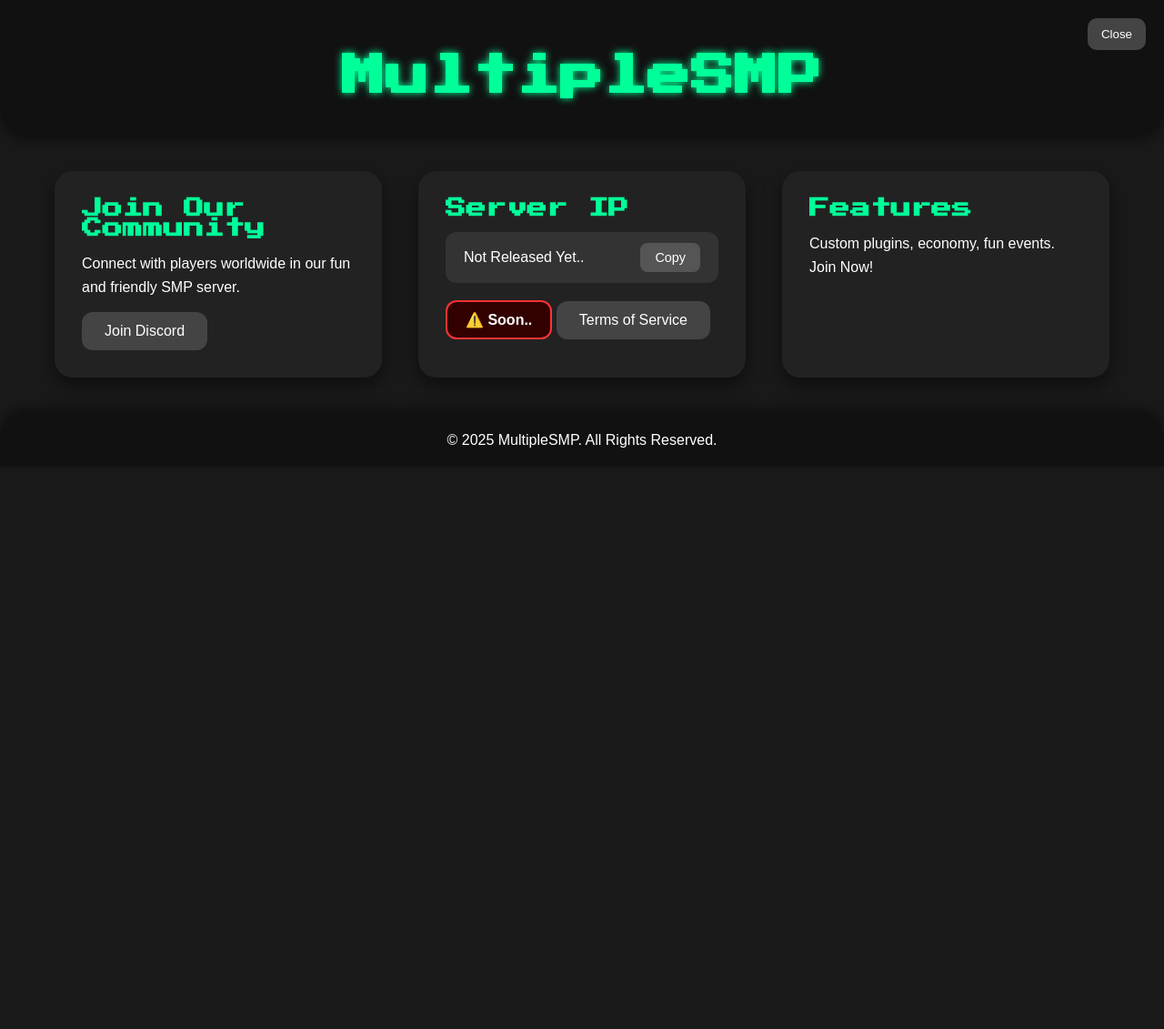
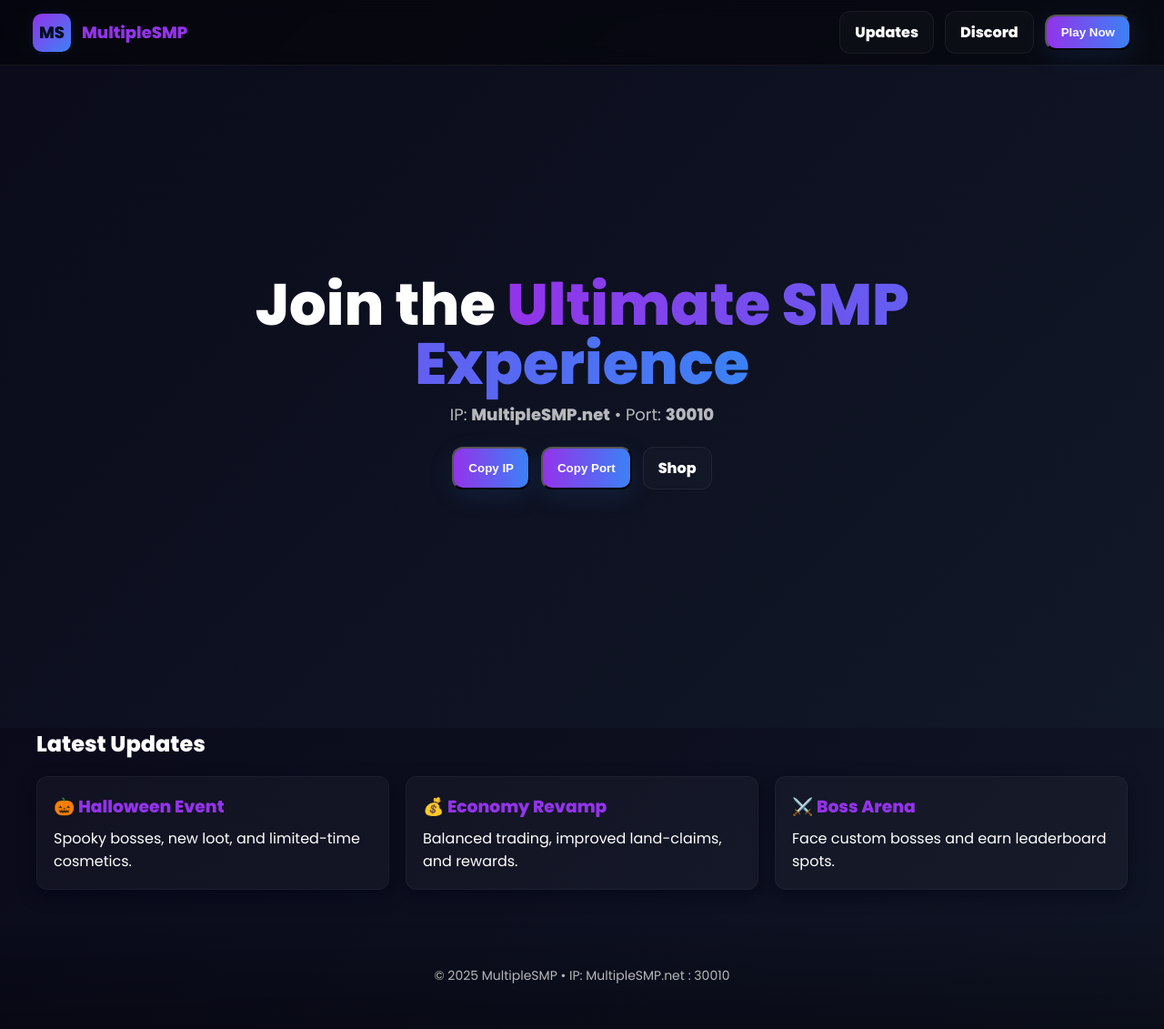
Before and after one commit to AKLudde/AKLudde.github.io, a plain HTML site: page index.html in a window 1280 px wide. Shown: the whole page at 91% size. Before the commit the page ends 800 px from the top, so only its background shows below. Drawn offline with Linux system fonts and the light colour scheme; no server answers.

Commit message:
Add files via upload

```diff
--- a/index.html
+++ b/index.html
@@ -1,278 +1,233 @@
-<!DOCTYPE html>
+<!doctype html>
 <html lang="en">
 <head>
-<meta charset="UTF-8">
-<meta name="viewport" content="width=device-width, initial-scale=1.0">
-<title>MultipleSMP</title>
-<link href="https://fonts.googleapis.com/css2?family=Press+Start+2P&display=swap" rel="stylesheet">
+  <meta charset="utf-8" />
+  <meta name="viewport" content="width=device-width,initial-scale=1" />
+  <title>MultipleSMP — Play Now</title>
+  <meta name="description" content="MultipleSMP — Join the server: MultipleSMP.net:30010. Epic SMP, live events, cosmetics, community." />
+  <!-- Fonts -->
+  <link href="https://fonts.googleapis.com/css2?family=Poppins:wght@400;600;800&family=Inter:wght@300;400;600&display=swap" rel="stylesheet">
   <style>
-  * { margin: 0; padding: 0; box-sizing: border-box; }
-
-  body {
-    font-family: 'Arial', sans-serif;
-    background: #1a1a1a;
-    color: #fff;
-    min-height: 100vh;
-    overflow-x: hidden;
+    :root{
+      --nav-height:72px;
+      --bg-1: #0a0a1a;
+      --bg-2: #111827;
+      --accent: #9333ea;
+      --accent-2: #3b82f6;
+      --glass: rgba(255,255,255,0.05);
+      --muted: rgba(255,255,255,0.7);
+    }
+    *{box-sizing:border-box;margin:0;padding:0}
+    html,body{height:100%}
+    body{
+      font-family: 'Poppins','Inter',system-ui,-apple-system,sans-serif;
+      background:linear-gradient(135deg,var(--bg-1),var(--bg-2));
+      color:#fff;overflow-x:hidden;position:relative;scroll-behavior:smooth;padding-top:var(--nav-height);
     }
 
-  header {
-    text-align: center;
-    padding: 60px 20px 40px 20px;
-    background: #111;
-    border-bottom-left-radius: 30px;
-    border-bottom-right-radius: 30px;
-    box-shadow: 0 5px 15px rgba(0,0,0,0.5);
-  }
+    /* Navbar */
+    .nav{position:fixed;top:0;left:0;right:0;height:var(--nav-height);display:flex;align-items:center;justify-content:space-between;padding:12px 36px;z-index:100;background:rgba(0,0,0,0.45);backdrop-filter:blur(8px);border-bottom:1px solid rgba(255,255,255,0.06)}
+    .brand{display:flex;align-items:center;gap:12px;font-weight:800;font-size:18px;color:var(--accent)}
+    .logo{width:42px;height:42px;border-radius:10px;background:linear-gradient(135deg,var(--accent),var(--accent-2));display:flex;align-items:center;justify-content:center;font-weight:800;color:#041022;box-shadow:0 0 10px rgba(59,130,246,0.12)}
+    .links{display:flex;gap:12px;align-items:center}
 
-  header h1 {
-    font-family: 'Press Start 2P', cursive;
-    font-size: clamp(2rem, 5vw, 3rem);
-    color: #00ff99;
-    text-shadow: 0 0 8px #00ff99;
-  }
+    /* Buttons */
+    .btn{padding:10px 16px;border-radius:12px;font-weight:700;cursor:pointer;text-decoration:none;transition:all .22s;display:inline-flex;align-items:center;justify-content:center;position:relative;overflow:hidden}
+    .btn::after{content:"";position:absolute;inset:0;background:rgba(255,255,255,0.1);opacity:0;transition:opacity .3s}
+    .btn:hover::after{opacity:1}
+    .btn-primary{background:linear-gradient(90deg,var(--accent),var(--accent-2));color:#fff;box-shadow:0 8px 28px rgba(59,130,246,0.12)}
+    .btn-ghost{border:1px solid rgba(255,255,255,0.06);background:rgba(255,255,255,0.02);color:#fff}
 
-  .main {
-    display: flex;
-    flex-wrap: wrap;
-    justify-content: center;
-    max-width: 1200px;
-    margin: 40px auto;
-    gap: 40px;
-    padding: 0 20px;
-  }
+    /* Layout / hero */
+    main{max-width:1200px;margin:0 auto}
+    .hero{min-height:calc(100vh - var(--nav-height));display:flex;align-items:center;justify-content:center;padding:48px 6vw 80px;text-align:center;position:relative}
+    .hero h1{font-size:clamp(32px,6vw,64px);font-weight:800;line-height:1.02;margin-bottom:8px;opacity:0;transform:translateY(40px) scale(.95);animation:fadeZoom 1s forwards .3s}
+    .hero h1 span{background:linear-gradient(90deg,var(--accent),var(--accent-2));-webkit-background-clip:text;color:transparent}
+    .hero p{margin-top:10px;font-size:18px;color:var(--muted);opacity:0;animation:fadeIn 1s forwards .8s}
+    .hero-actions{margin-top:22px;display:flex;gap:12px;flex-wrap:wrap;justify-content:center;opacity:0;transform:translateY(20px);animation:fadeUp .9s forwards 1.2s}
 
-  .panel {
-    background: #222;
-    border-radius: 20px;
-    padding: 30px;
-    flex: 1 1 300px;
-    min-width: 280px;
-    box-shadow: 0 8px 20px rgba(0,0,0,0.5);
-    transition: transform 0.3s, background 0.3s;
-    opacity: 0;
-    transform: translateY(50px);
-    animation: slideUp 1s forwards;
-  }
+    @keyframes fadeZoom{to{opacity:1;transform:translateY(0) scale(1)}}
+    @keyframes fadeIn{to{opacity:1}}
+    @keyframes fadeUp{to{opacity:1;transform:none}}
 
-  .panel:nth-child(2) { animation-delay: 0.2s; }
-  .panel:nth-child(3) { animation-delay: 0.4s; }
+    /* Reveal */
+    .reveal{opacity:0;transform:translateY(40px) scale(.96);transition:opacity .7s ease-out,transform .7s cubic-bezier(.2,.9,.2,1)}
+    .reveal.visible{opacity:1;transform:translateY(0) scale(1)}
 
-  @keyframes slideUp {
-    to { opacity: 1; transform: translateY(0); }
-  }
+    /* Cards */
+    .updates-grid{display:grid;grid-template-columns:repeat(auto-fit,minmax(260px,1fr));gap:18px;margin-top:18px}
+    .card{padding:18px;border-radius:12px;background:rgba(255,255,255,0.03);border:1px solid rgba(255,255,255,0.04);box-shadow:0 6px 18px rgba(2,6,23,0.6);opacity:0;transform:scale(.9);transition:all .5s ease}
+    .card.visible{opacity:1;transform:scale(1)}
+    .card h3{margin:0 0 8px;color:var(--accent)}
 
-  .panel h2 {
-    font-family: 'Press Start 2P', cursive;
-    color: #00ff99;
-    margin-bottom: 15px;
-    font-size: 1.4rem;
-  }
+    /* Modal */
+    .modal-backdrop{position:fixed;inset:0;display:none;align-items:center;justify-content:center;background:rgba(2,6,23,0.6);z-index:200}
+    .modal-backdrop.open{display:flex;animation:fadeIn .3s forwards}
+    .modal{width:min(520px,94%);background:linear-gradient(180deg,rgba(255,255,255,0.02),rgba(255,255,255,0.01));padding:20px;border-radius:12px;border:1px solid rgba(255,255,255,0.06);box-shadow:0 30px 60px rgba(2,6,23,0.7);transform:translateY(-20px) scale(.9);opacity:0;transition:all .28s ease-out}
+    .modal-backdrop.open .modal{transform:translateY(0) scale(1);opacity:1}
+    .modal h3{margin:0 0 6px}
+    .modal .row{display:flex;gap:8px;margin-top:12px}
+    .mono{font-family:monospace;font-weight:700;padding:10px;border-radius:8px;background:rgba(0,0,0,0.25);flex:1}
 
-  .panel p { line-height: 1.6; font-size: 1rem; margin-bottom: 15px; }
+    /* Footer & Ad spot */
+    footer{padding:32px 6vw 48px;text-align:center;color:var(--muted);font-size:14px;background:linear-gradient(180deg,transparent,rgba(0,0,0,0.3));margin-top:36px;opacity:0;animation:fadeIn 1.2s forwards 1.5s}
+    .ad-slot{max-width:728px;margin:0 auto 16px}
 
-  .btn {
-    display: inline-block;
-    padding: 12px 25px;
-    font-size: 1rem;
-    color: #fff;
-    background: #444;
-    border: none;
-    border-radius: 12px;
-    text-decoration: none;
-    cursor: pointer;
-    transition: all 0.3s;
-  }
-
-  .btn:hover { background: #00ff99; color: #111; transform: translateY(-3px); }
-
-  .server-ip {
-    display: flex;
-    align-items: center;
-    justify-content: space-between;
-    background: #333;
-    padding: 12px 20px;
-    border-radius: 12px;
-    margin-top: 15px;
-    cursor: pointer;
-    transition: background 0.3s;
-  }
-
-  .server-ip:hover { background: #444; }
-
-  .copy-btn {
-    padding: 8px 16px;
-    font-size: 0.9rem;
-    border: none;
-    border-radius: 8px;
-    background: #555;
-    color: #fff;
-    cursor: pointer;
-    transition: background 0.3s;
-  }
-
-  .copy-btn:hover { background: #00ff99; color: #111; }
-
-  .status {
-    margin-top: 15px;
-    font-size: 1rem;
-    padding: 10px 20px;
-    border-radius: 12px;
-    font-weight: bold;
-    display: inline-block;
-    text-align: center;
-  }
-
-  .online { background: #003300; border: 2px solid #00ff99; }
-  .offline { background: #330000; border: 2px solid #ff3333; }
-  .loading { background: #333300; border: 2px solid #ffff00; }
-
-  footer {
-    background: #111;
-    padding: 20px;
-    text-align: center;
-    border-top-left-radius: 30px;
-    border-top-right-radius: 30px;
-    box-shadow: 0 -5px 15px rgba(0,0,0,0.5);
-  }
-
-  /* TOS Page */
-  #tos-page {
-    position: fixed;
-    top: 0; right: -100%;
-    width: 100%;
-    height: 100%;
-    background: #111;
-    color: #fff;
-    overflow-y: auto;
-    padding: 40px 20px;
-    transition: right 0.5s ease;
-    z-index: 1000;
-  }
-
-  #tos-page.active { right: 0; }
-
-  #tos-page h1 {
-    font-family: 'Press Start 2P', cursive;
-    color: #00ff99;
-    text-align: center;
-    margin-bottom: 30px;
-  }
-
-  #tos-page p {
-    line-height: 1.6;
-    margin-bottom: 15px;
-  }
-
-  #close-tos {
-    position: fixed;
-    top: 20px;
-    right: 20px;
-    background: #444;
-    color: #fff;
-    border: none;
-    padding: 10px 15px;
-    border-radius: 10px;
-    cursor: pointer;
-    transition: all 0.3s;
-  }
-
-  #close-tos:hover { background: #00ff99; color: #111; }
-
-  @media(max-width: 768px) {
-    .main { flex-direction: column; align-items: center; }
-    .server-ip { flex-direction: column; gap: 10px; }
-    .btn, .copy-btn { width: 100%; }
+    /* Responsive tweaks */
+    @media (max-width:720px){
+      .nav{padding:10px 16px}
+      .brand{font-size:16px}
+      .hero{padding:36px 5vw}
+      .btn{padding:8px 12px}
     }
   </style>
 </head>
 <body>
+  <nav class="nav" role="navigation" aria-label="Main navigation">
+    <div class="brand"><div class="logo" aria-hidden="true">MS</div> MultipleSMP</div>
+    <div class="links">
+      <a class="btn btn-ghost" href="#updates" id="updatesBtn">Updates</a>
+      <a class="btn btn-ghost" href="https://discord.multiplesmp.net" target="_blank" rel="noopener">Discord</a>
+      <button class="btn btn-primary" id="playBtn">Play Now</button>
+    </div>
+  </nav>
 
-<header>
-  <h1>MultipleSMP</h1>
-</header>
+  <main>
+    <section class="hero" aria-labelledby="hero-title">
+      <div>
+        <h1 id="hero-title">Join the <span class="typing">Ultimate SMP Experience</span></h1>
+        <p>IP: <strong>MultipleSMP.net</strong> • Port: <strong>30010</strong></p>
 
-<div class="main">
-  <div class="panel">
-    <h2>Join Our Community</h2>
-    <p>Connect with players worldwide in our fun and friendly SMP server.</p>
-    <a href="https://discord.gg/JKsKhSnd5x" class="btn" target="_blank">Join Discord</a>
+        <div class="hero-actions">
+          <button class="btn btn-primary" data-copy="MultipleSMP.net">Copy IP</button>
+          <button class="btn btn-primary" data-copy="30010">Copy Port</button>
+          <a class="btn btn-ghost" href="https://shop.multiplesmp.net" target="_blank" rel="noopener">Shop</a>
+        </div>
+      </div>
+    </section>
+
+    <!-- Updates -->
+    <section id="updates" class="reveal" aria-labelledby="updates-title">
+      <h2 id="updates-title">Latest Updates</h2>
+      <div class="updates-grid">
+        <article class="card">
+          <h3>🎃 Halloween Event</h3>
+          <p>Spooky bosses, new loot, and limited-time cosmetics.</p>
+        </article>
+        <article class="card">
+          <h3>💰 Economy Revamp</h3>
+          <p>Balanced trading, improved land-claims, and rewards.</p>
+        </article>
+        <article class="card">
+          <h3>⚔️ Boss Arena</h3>
+          <p>Face custom bosses and earn leaderboard spots.</p>
+        </article>
+      </div>
+    </section>
+
+  </main>
+
+  <footer>
+    <div class="ad-slot">
+      <!-- Google AdSense placeholder — replace with your own publisher & slot IDs -->
+      <ins class="adsbygoogle"
+           style="display:block"
+           data-ad-client="ca-pub-xxxxxxxxxxxxxxxx"
+           data-ad-slot="1234567890"
+           data-ad-format="auto"
+           data-full-width-responsive="true"></ins>
+      <script>(adsbygoogle=window.adsbygoogle||[]).push({});</script>
+    </div>
+    © 2025 MultipleSMP • IP: MultipleSMP.net : 30010
+  </footer>
+
+  <!-- Join modal -->
+  <div class="modal-backdrop" id="modalBackdrop" aria-hidden="true" role="dialog" aria-modal="true">
+    <div class="modal" role="document" aria-labelledby="join-title">
+      <h3 id="join-title">Join MultipleSMP</h3>
+      <p class="muted">Copy the server details or follow the quick connect guide.</p>
+
+      <div class="row">
+        <div class="mono">MultipleSMP.net</div>
+        <button class="btn btn-primary" data-copy="MultipleSMP.net">Copy</button>
       </div>
 
-  <div class="panel">
-    <h2>Server IP</h2>
-    <div class="server-ip" onclick="copyIP()">
-      <span id="server-ip-text">Not Released Yet..</span>
-      <button class="copy-btn">Copy</button>
-    </div>
-    <div id="server-status" class="status loading">⏳ Checking server status...</div>
-    <button class="btn" style="margin-top:20px;" onclick="openTOS()">Terms of Service</button>
+      <div class="row">
+        <div class="mono">30010</div>
+        <button class="btn btn-primary" data-copy="30010">Copy</button>
       </div>
 
-  <div class="panel">
-    <h2>Features</h2>
-    <p>Custom plugins, economy, fun events. Join Now!</p>
+      <div style="display:flex;gap:8px;justify-content:flex-end;margin-top:14px">
+        <button class="btn btn-ghost" id="modalClose">Close</button>
+        <a class="btn btn-primary" href="/connect-instructions.html">How to connect</a>
+      </div>
     </div>
   </div>
 
-<footer>
-  © 2025 MultipleSMP. All Rights Reserved.
-</footer>
+  <!-- Scripts -->
+  <script>
+    // Copy buttons
+    document.querySelectorAll('[data-copy]').forEach(btn=>{
+      btn.addEventListener('click', async ()=>{
+        const text = btn.getAttribute('data-copy');
+        const old = btn.innerHTML;
+        try{
+          await navigator.clipboard.writeText(text);
+          btn.innerHTML = 'Copied!';
+          setTimeout(()=> btn.innerHTML = old, 1200);
+        }catch(err){
+          const ta = document.createElement('textarea');
+          ta.value = text; document.body.appendChild(ta); ta.select();
+          try{ document.execCommand('copy'); btn.innerHTML='Copied!'; setTimeout(()=>btn.innerHTML=old,1200);}catch(e){ alert('Copy failed.'); }
+          ta.remove();
+        }
+      });
+    });
 
-<!-- Terms of Service Page -->
-<div id="tos-page">
-  <button id="close-tos" onclick="closeTOS()">Close</button>
-  <h1>Terms of Service</h1>
-  <p>Welcome to MultipleSMP! By accessing or using our server, you agree to comply with the following rules and terms:</p>
-  <p><strong>1. Respect Others:</strong> Harassment, bullying, or offensive language will not be tolerated.</p>
-  <p><strong>2. Account Responsibility:</strong> You are responsible for your account. Sharing accounts is not allowed.</p>
-  <p><strong>3. No Exploits:</strong> Using glitches or hacks is forbidden and may result in a permanent ban.</p>
-  <p><strong>4. Discord Rules:</strong> All server rules apply on our Discord server as well.</p>
-  <p><strong>5. Moderation:</strong> Admins and moderators reserve the right to enforce rules at their discretion.</p>
-  <p><strong>6. Changes:</strong> MultipleSMP reserves the right to update the Terms of Service at any time.</p>
-  <p>By playing on MultipleSMP, you acknowledge that you have read, understood, and agree to these terms.</p>
-</div>
+    // Smooth scroll Updates
+    const updatesBtn = document.getElementById('updatesBtn');
+    const updatesSec = document.getElementById('updates');
+    updatesBtn.addEventListener('click', (e)=>{
+      e.preventDefault();
+      const navHeight = document.querySelector('.nav').offsetHeight || 72;
+      const top = updatesSec.getBoundingClientRect().top + window.scrollY - navHeight - 12;
+      window.scrollTo({top, behavior:'smooth'});
+      updatesSec.classList.add('visible');
+      document.querySelectorAll('#updates .card').forEach((c,i)=>{
+        setTimeout(()=>c.classList.add('visible'), 200*i);
+      });
+    });
 
-<script>
-function copyIP() {
-  const ip = document.getElementById("server-ip-text").innerText;
-  navigator.clipboard.writeText(ip).then(() => { alert("Server IP copied: " + ip); });
+    // Intersection observer for reveal
+    const reveals = document.querySelectorAll('.reveal');
+    const revealObserver = new IntersectionObserver((entries, obs)=>{
+      entries.forEach(entry=>{
+        if(entry.isIntersecting){
+          entry.target.classList.add('visible');
+          if(entry.target.id==='updates'){
+            document.querySelectorAll('#updates .card').forEach((c,i)=>{
+              setTimeout(()=>c.classList.add('visible'), 200*i);
+            });
           }
+          obs.unobserve(entry.target);
+        }
+      });
+    },{threshold:0.15});
+    reveals.forEach(r=>revealObserver.observe(r));
 
-async function fetchServerStatus() {
-  const ip = document.getElementById("server-ip-text").innerText;
-  const statusDiv = document.getElementById("server-status");
-  statusDiv.className = "status loading";
-  statusDiv.innerHTML = "⏳ Checking server status...";
-
-  try {
-    const response = await fetch(`https://api.mcsrvstat.us/2/${ip}`);
-    const data = await response.json();
-
-    if (data.online) {
-      statusDiv.className = "status online";
-      statusDiv.innerHTML = `✅ Online <br>Players: ${data.players.online} / ${data.players.max}`;
-    } else {
-      statusDiv.className = "status offline";
-      statusDiv.innerHTML = "❌ Offline";
-    }
-  } catch (error) {
-    statusDiv.className = "status offline";
-    statusDiv.innerHTML = "⚠️ Soon..";
-  }
-}
-
-function openTOS() {
-  document.getElementById('tos-page').classList.add('active');
-}
-
-function closeTOS() {
-  document.getElementById('tos-page').classList.remove('active');
-}
-
-fetchServerStatus();
-setInterval(fetchServerStatus, 30000);
+    // Modal logic
+    const playBtn = document.getElementById('playBtn');
+    const backdrop = document.getElementById('modalBackdrop');
+    const modalClose = document.getElementById('modalClose');
+    function openModal(){ backdrop.classList.add('open'); backdrop.setAttribute('aria-hidden','false'); document.body.style.overflow='hidden'; setTimeout(()=>{ const first = backdrop.querySelector('[data-copy]'); if(first) first.focus(); },160); }
+    function closeModal(){ backdrop.classList.remove('open'); backdrop.setAttribute('aria-hidden','true'); document.body.style.overflow=''; playBtn.focus(); }
+    playBtn.addEventListener('click', openModal);
+    modalClose.addEventListener('click', closeModal);
+    backdrop.addEventListener('click', e=>{ if(e.target === backdrop) closeModal(); });
+    window.addEventListener('keydown', e=>{ if(e.key === 'Escape') closeModal(); });
   </script>
 
+  <!-- AdSense -->
+  <script async src="https://pagead2.googlesyndication.com/pagead/js/adsbygoogle.js?client=ca-pub-xxxxxxxxxxxxxxxx" crossorigin="anonymous"></script>
 </body>
 </html>
```
Lines whose indentation alone changed are shown as unchanged.
